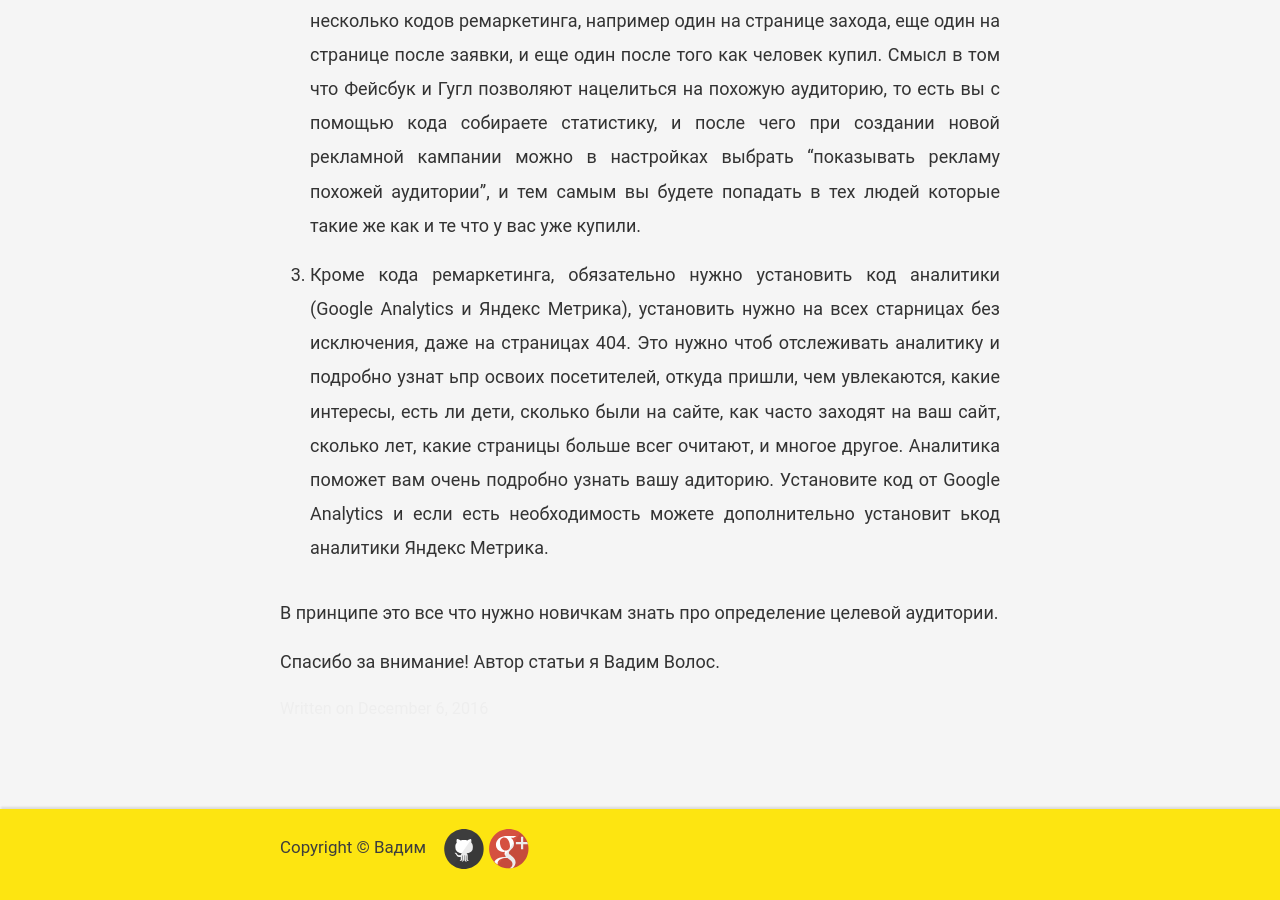
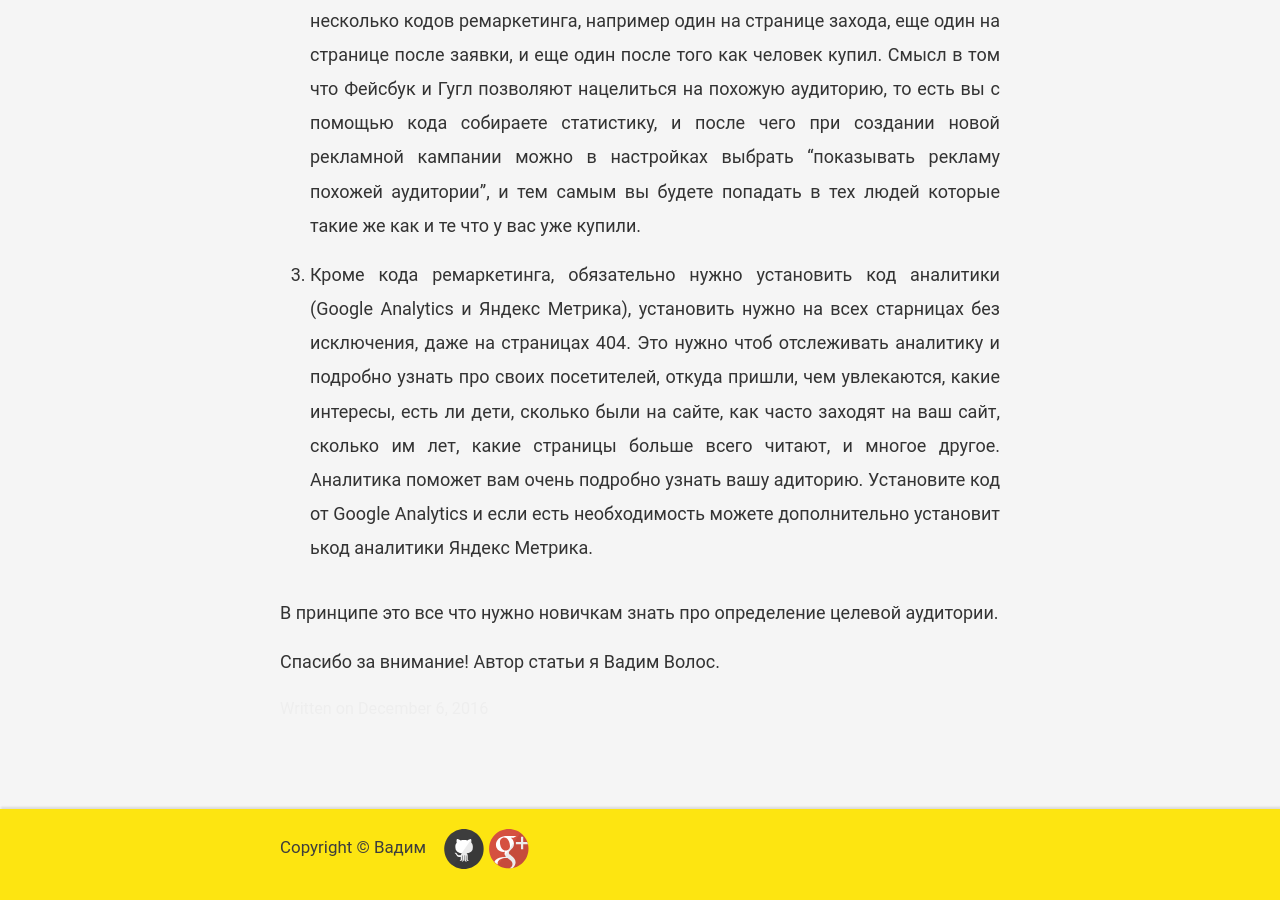
Before and after one commit to VadymVolos/vadymvolos.github.io, a Jekyll site: the page built from _posts/2016-12-06-zachem-opredelat-tselevuyu-auditoriyu.md, in a window 1280 px wide and 900 px high, scrolled down 1537 px. Built offline with Jekyll 4.4.1, drawn with Linux system fonts in a browser that asks for light colours; comment, search, counter and statistics services are not loaded.

Commit message:
Update 2016-12-06-zachem-opredelat-tselevuyu-auditoriyu.md

```diff
--- a/_posts/2016-12-06-zachem-opredelat-tselevuyu-auditoriyu.md
+++ b/_posts/2016-12-06-zachem-opredelat-tselevuyu-auditoriyu.md
@@ -33,7 +33,7 @@
 
 2. Код ремаркетинга (от Гугл Адвордс, от Фейсбука, и других), нужно установить несколько кодов ремаркетинга, например один на странице захода, еще один на странице после заявки, и еще один после того как человек купил. Смысл в том что Фейсбук и Гугл позволяют нацелиться на похожую аудиторию, то есть вы с помощью кода собираете статистику, и после чего при создании новой рекламной кампании можно в настройках выбрать "показывать рекламу похожей аудитории", и тем самым вы будете попадать в тех людей которые такие же как и те что у  вас уже купили.
 
-3. Кроме кода ремаркетинга, обязательно нужно установить код аналитики (Google Analytics и Яндекс Метрика), установить нужно на всех старницах без исключения, даже на страницах 404. Это нужно чтоб отслеживать аналитику и подробно узнат ьпр освоих посетителей, откуда пришли, чем увлекаются, какие интересы, есть ли дети, сколько были на сайте, как часто заходят на ваш сайт, сколько лет, какие страницы больше всег очитают, и многое другое. Аналитика поможет вам очень подробно узнать вашу адиторию. Установите код от Google Analytics и если есть необходимость можете дополнительно установит ькод аналитики Яндекс Метрика.
+3. Кроме кода ремаркетинга, обязательно нужно установить код аналитики (Google Analytics и Яндекс Метрика), установить нужно на всех старницах без исключения, даже на страницах 404. Это нужно чтоб отслеживать аналитику и подробно узнать про своих посетителей, откуда пришли, чем увлекаются, какие интересы, есть ли дети, сколько были на сайте, как часто заходят на ваш сайт, сколько им лет, какие страницы больше всего читают, и многое другое. Аналитика поможет вам очень подробно узнать вашу адиторию. Установите код от Google Analytics и если есть необходимость можете дополнительно установит ькод аналитики Яндекс Метрика.
 
 В принципе это все что нужно новичкам знать про определение целевой аудитории.
 
```
